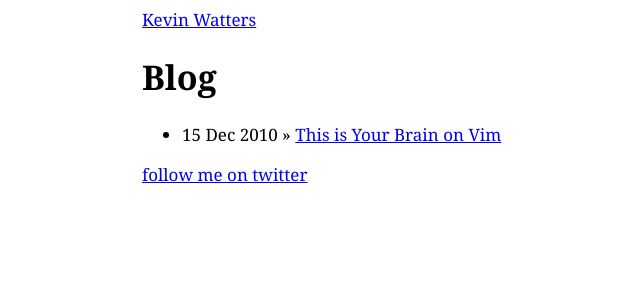
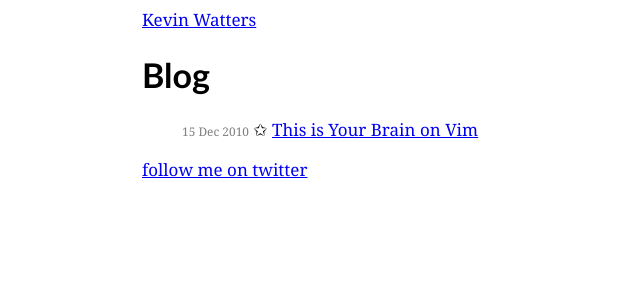
Before and after one commit to kevinw/kevinw.github.com, a Jekyll site: the page built from index.html, in a window 1280 px wide. Shown: the top 300 px of the page, without its empty margins (148-788 px from the left). Built offline with Jekyll 4.4.1, drawn with Linux system fonts in a browser that asks for light colours.

Commit message:
A few more formatting tweaks.

```diff
--- a/css/screen.css
+++ b/css/screen.css
@@ -7,6 +7,10 @@ body {
     width: 700px;
     margin-left: auto;
     margin-right: auto;
+}
+
+h1, h2, h3, h4, h5, h6 {
+    font-family: "Gill Sans", "Gill Sans MT", "Arial Black";
 }
 
 blockquote {
@@ -25,3 +29,12 @@ blockquote {
 .footer {
     margin-bottom: 25px;
 }
+
+ul.posts li {
+    list-style: none;
+}
+
+span.post_list_date {
+    color: grey;
+    font-size: 70%;
+}
--- a/index.html
+++ b/index.html
@@ -7,7 +7,9 @@ title: Kevin Watters
     <h1>Blog</h1>
     <ul class="posts">
         {% for post in site.posts %}
-            <li><span>{{ post.date | date_to_string }}</span> &raquo; <a href="{{ post.url }}">{{ post.title }}</a></li>
+        <li><span class="post_list_date">{{ post.date | date_to_string }}</span>
+            &#x2729;
+        <a href="{{ post.url }}">{{ post.title }}</a></li>
         {% endfor %}
     </ul>
 </div>
```
Also changed, not shown: 1 other file.
